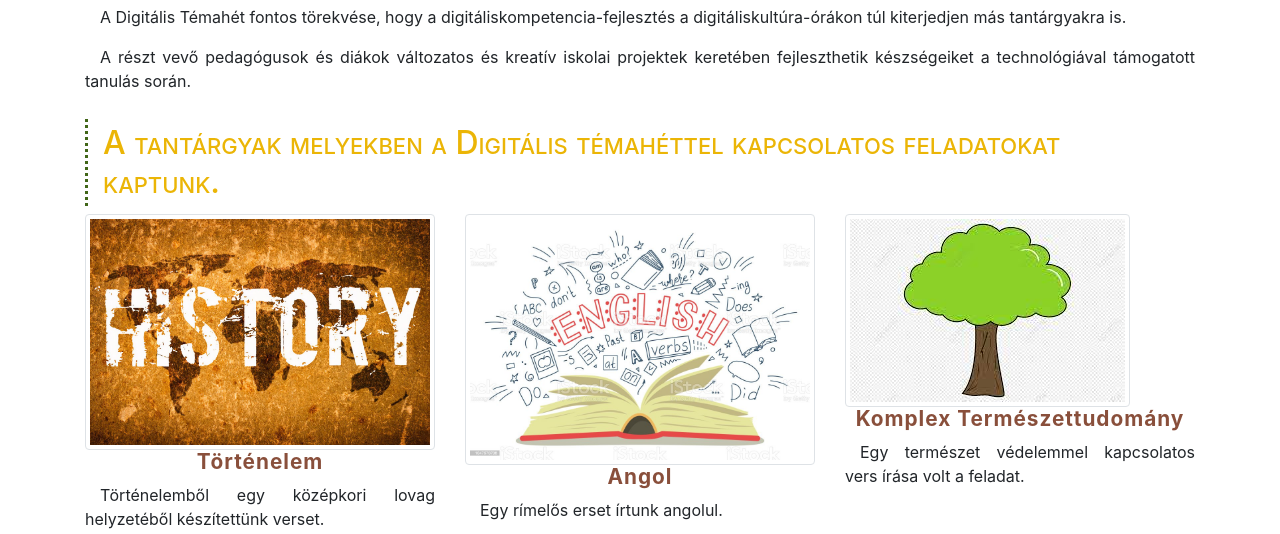
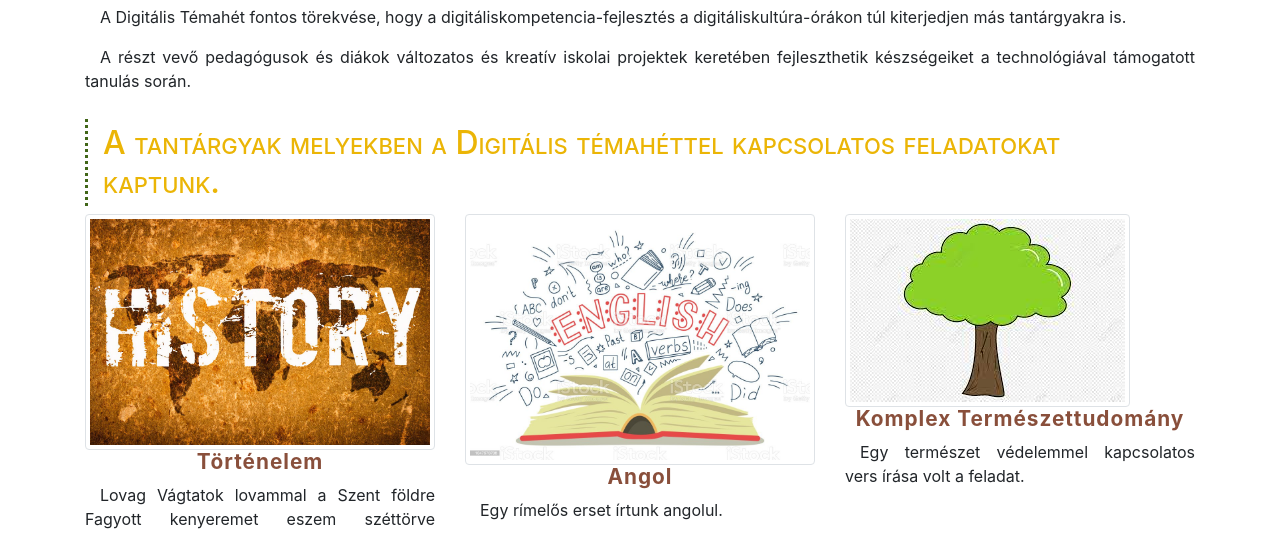
Before and after one commit to Boldizsararany/Digitalis-Temahet, a plain HTML site: page Digitális Témahét 2/Digitális Témahét/index.html in a window 1280 px wide. Shown: the part 411-945 px from the top of the page. Drawn offline with Linux system fonts and the light colour scheme.

Commit message:
Update index.html

```diff
--- a/Digitális Témahét 2/Digitális Témahét/index.html
+++ b/Digitális Témahét 2/Digitális Témahét/index.html
@@ -41,7 +41,11 @@
             <div class="col-sm-6 col-lg-4">
                 <img src="history.jpg" alt="Narancs" class="img-fluid img-thumbnail">
                 <h3>Történelem</h3>
-                <p>Történelemből egy középkori lovag helyzetéből készítettünk verset.</p>
+                <p> Lovag
+                    Vágtatok lovammal a Szent földre
+                    Fagyott kenyeremet eszem széttörve
+                    Názáretbe vagyok már
+                    Anyám ebédet főzve vár</p>
             </div>
             <div class="col-sm-6 col-lg-4">
                 <img src="english.jpg" alt="Lime" class="img-fluid img-thumbnail">
```
